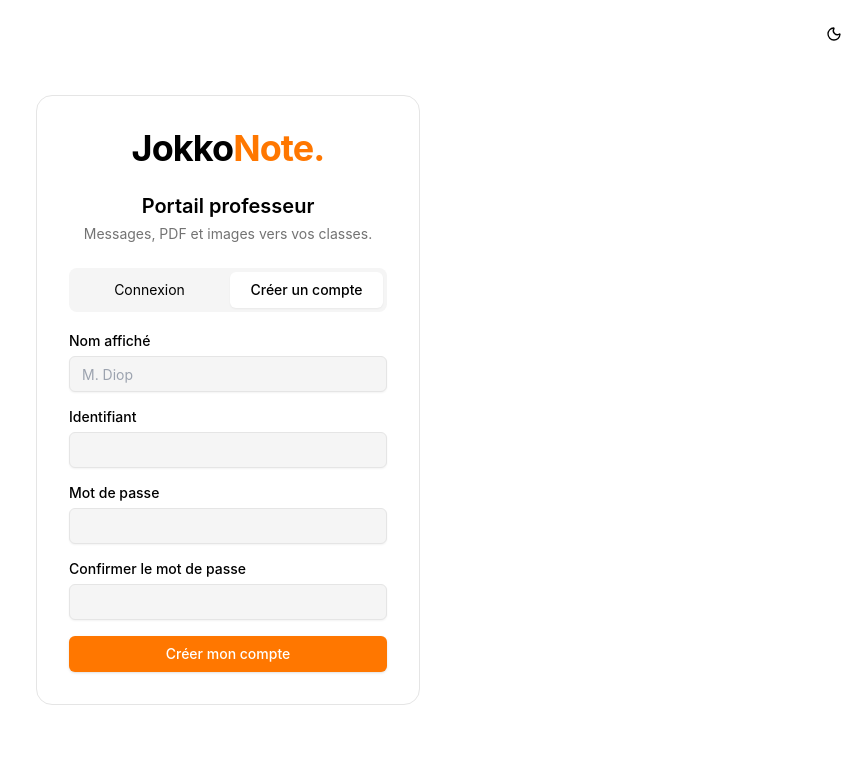
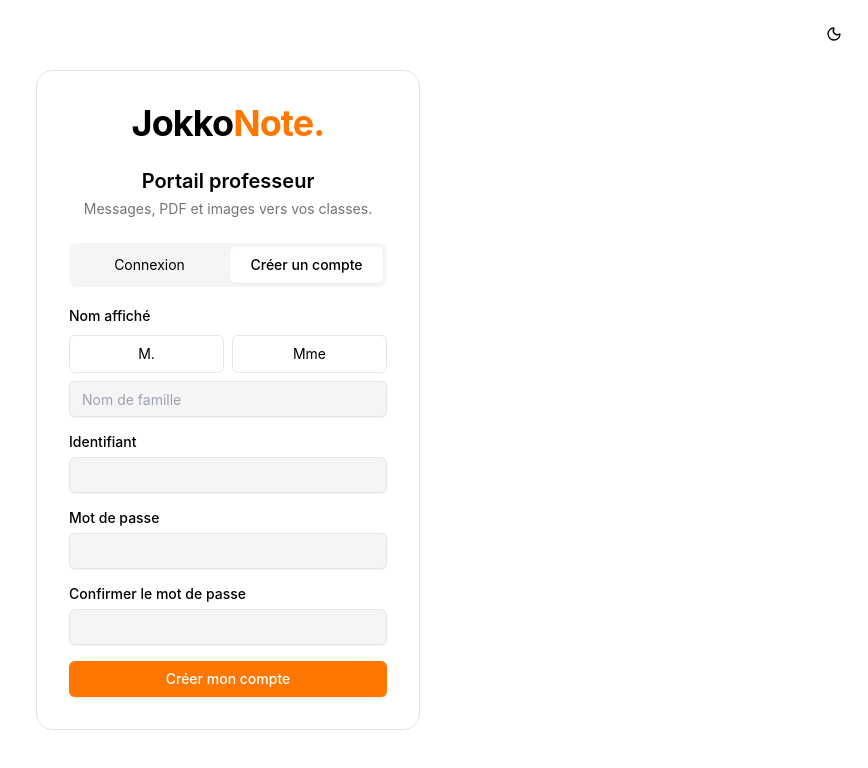
Before and after one commit to latsoukb/JokkoNote, a React (Create React App) app in the folder frontend/: page / in a window 1280 px wide. Both pictures are taken after a click on the button "Créer un compte". Shown: the top 768 px of the page, without its empty margins (412-1280 px from the left). Built offline with nearby package versions, Linux system fonts and the light colour scheme; no server answers.

Commit message:
Inscription prof : M./Mme + nom de famille ; message login clarifié.
Erreur connexion : « Identifiant ou mot de passe incorrect ».

Co-authored-by: Cursor <cursoragent@cursor.com>

```diff
--- a/frontend/src/components/TeacherLogin.jsx
+++ b/frontend/src/components/TeacherLogin.jsx
@@ -17,13 +17,24 @@ const TeacherLogin = () => {
   const [registerUser, setRegisterUser] = useState('');
   const [registerPass, setRegisterPass] = useState('');
   const [registerPassConfirm, setRegisterPassConfirm] = useState('');
-  const [displayName, setDisplayName] = useState('');
+  const [titlePrefix, setTitlePrefix] = useState('');
+  const [lastName, setLastName] = useState('');
   const [error, setError] = useState('');
   const [loading, setLoading] = useState(false);
 
   const switchMode = (next) => {
     setMode(next);
     setError('');
+    if (next === 'login') {
+      setTitlePrefix('');
+      setLastName('');
+    }
+  };
+
+  const buildDisplayName = () => {
+    const family = lastName.trim();
+    if (!titlePrefix) return '';
+    return titlePrefix === 'M' ? `M. ${family}` : `Mme ${family}`;
   };
 
   const submit = async (e) => {
@@ -32,6 +43,14 @@ const TeacherLogin = () => {
     setLoading(true);
     try {
       if (mode === 'register') {
+        if (!titlePrefix) {
+          setError('Choisissez M. ou Mme');
+          return;
+        }
+        if (!lastName.trim()) {
+          setError('Indiquez votre nom de famille');
+          return;
+        }
         if (registerPass.length < 6) {
           setError('Mot de passe : 6 caractères minimum');
           return;
@@ -40,7 +59,7 @@ const TeacherLogin = () => {
           setError('Les mots de passe ne correspondent pas');
           return;
         }
-        await register(registerUser, registerPass, displayName || registerUser);
+        await register(registerUser, registerPass, buildDisplayName());
       } else {
         await login(loginUser, loginPass);
       }
@@ -93,15 +112,44 @@ const TeacherLogin = () => {
 
         <div className="space-y-3 text-left mb-4">
           {mode === 'register' && (
-            <div className="space-y-1">
-              <Label htmlFor="displayName">Nom affiché</Label>
+            <div className="space-y-2">
+              <Label>Nom affiché</Label>
+              <div className="flex gap-2">
+                <button
+                  type="button"
+                  onClick={() => setTitlePrefix('M')}
+                  className={`flex-1 py-2 text-sm rounded-md border transition-colors ${
+                    titlePrefix === 'M'
+                      ? 'border-jokko bg-jokko/10 font-medium'
+                      : 'border-neutral-200 dark:border-neutral-700'
+                  }`}
+                >
+                  M.
+                </button>
+                <button
+                  type="button"
+                  onClick={() => setTitlePrefix('Mme')}
+                  className={`flex-1 py-2 text-sm rounded-md border transition-colors ${
+                    titlePrefix === 'Mme'
+                      ? 'border-jokko bg-jokko/10 font-medium'
+                      : 'border-neutral-200 dark:border-neutral-700'
+                  }`}
+                >
+                  Mme
+                </button>
+              </div>
               <Input
-                id="displayName"
-                value={displayName}
-                onChange={(e) => setDisplayName(e.target.value)}
-                placeholder="M. Diop"
+                id="lastName"
+                value={lastName}
+                onChange={(e) => setLastName(e.target.value)}
+                placeholder="Nom de famille"
                 className={JOKKO.input}
+                required
+                autoComplete="family-name"
               />
+              {titlePrefix && lastName.trim() && (
+                <p className={`text-xs ${JOKKO.muted}`}>Aperçu : {buildDisplayName()}</p>
+              )}
             </div>
           )}
           <div className="space-y-1">
```
Also changed, not shown: 1 other file (tests, documents, lock files or other folders).
